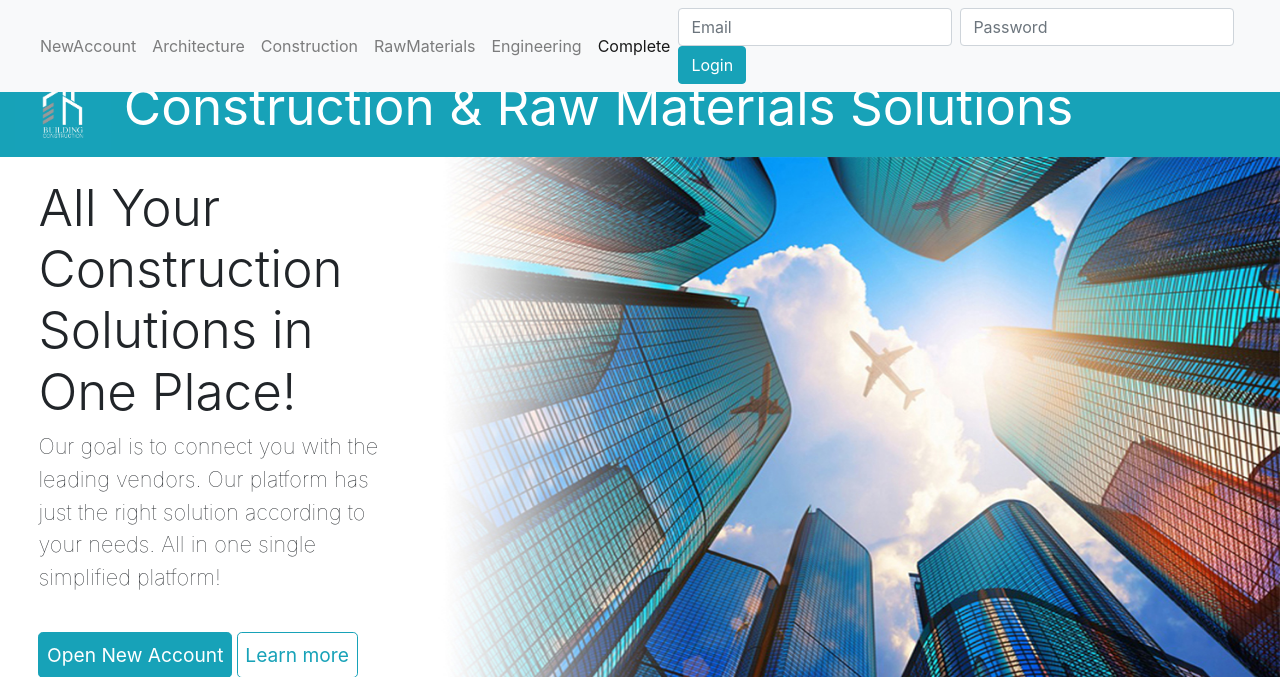
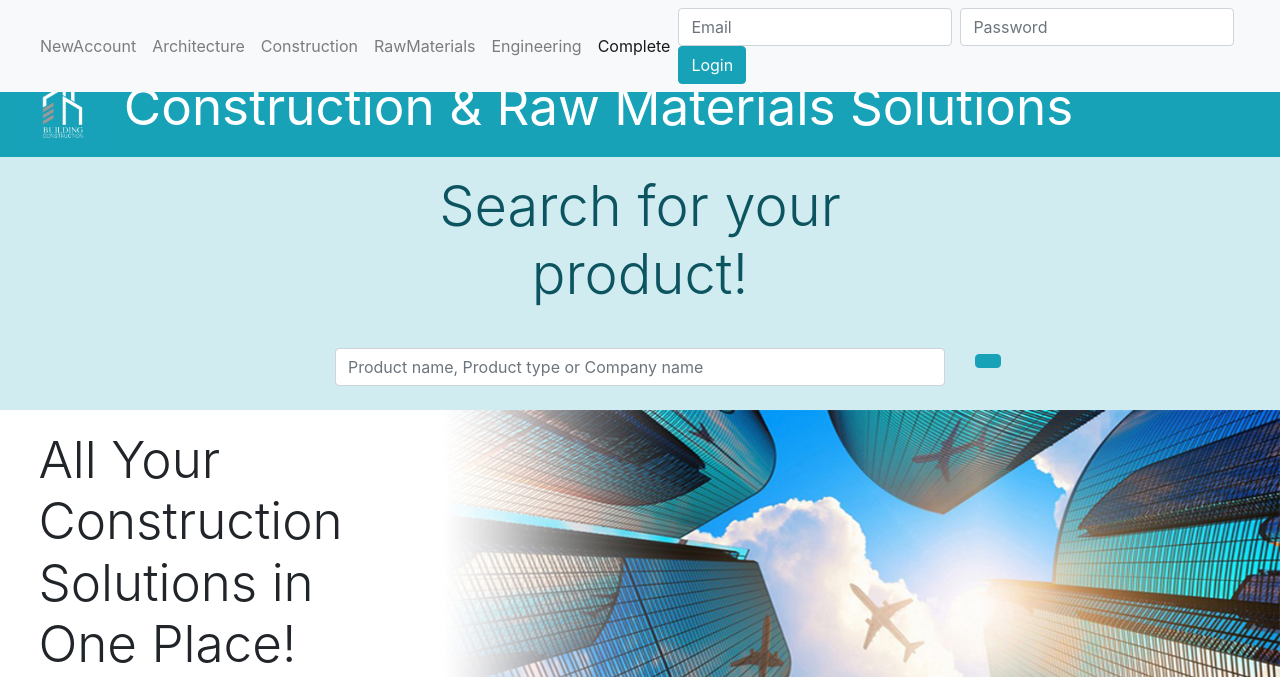
Before and after one commit to AlifAshrafee/Construction-and-Raw-Materials-Solutions-Full-Website, a Python web app: template templates/basic_app/index.html in a window 1280 px wide. Shown: the top 677 px of the page. Run offline with Jinja, Linux system fonts and the light colour scheme; the template is opened without the code that fills it, so the values that code supplies are empty; some libraries are stand-ins or nearby versions.

Commit message:
Search bar added to homepage

```diff
--- a/templates/basic_app/index.html
+++ b/templates/basic_app/index.html
@@ -69,6 +69,26 @@
         <div id="name-text">Construction & Raw Materials Solutions</div>
     </div>
 
+    <div class="alert-info container-fluid">
+        <div class="row">
+            <div class="col-md-3"></div>
+            <div class="col-md-6">
+                <h1 class="text-center display-4 my-3">Search for your product!</h1>
+            </div>
+            <div class="col-md-3"></div>
+        </div>
+        <form>
+            <div class="row">
+                <div class="col-md-3"></div>
+                <div class="col-md-6 my-4">
+                    <input type="text" class="form-control" placeholder="Product name, Product type or Company name">
+                </div>
+                <div class="col-md-3 my-4">
+                    <button class="btn btn-info my-2 my-sm-0" type="submit"><i class="fas fa-search"></i></button>
+                </div>
+            </div>
+        </form>
+    </div>
 
     <div id="1">
         <div class="left-part">
@@ -152,22 +172,22 @@
     <script type="text/javascript">
         $("nav").animate({
             opacity: "1",
-        },1500);
+        }, 1500);
         $("#logo").fadeIn(1500);
         $("#name-text").animate({
             marginLeft: "1vw",
             opacity: "1",
-        },1500);
+        }, 1500);
         $(".right-images").fadeIn(1500);
         $(".left-images").fadeIn(1500);
         $(".left-part").animate({
             left: "3%",
             opacity: "1",
-        },1500);
+        }, 1500);
         $(".right-part").animate({
             right: "3%",
             opacity: "1",
-        },1500);
+        }, 1500);
     </script>
 
 
```
